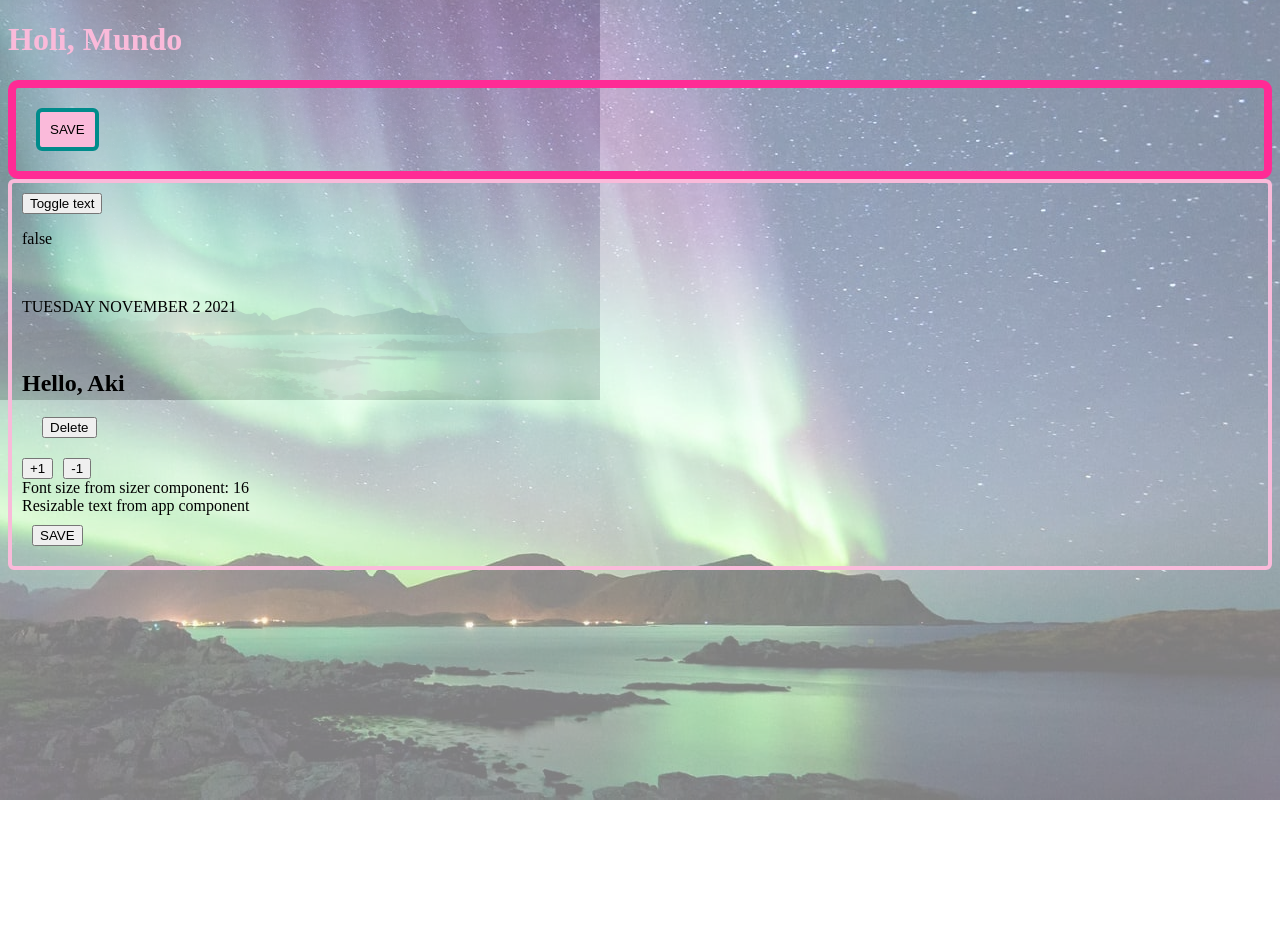
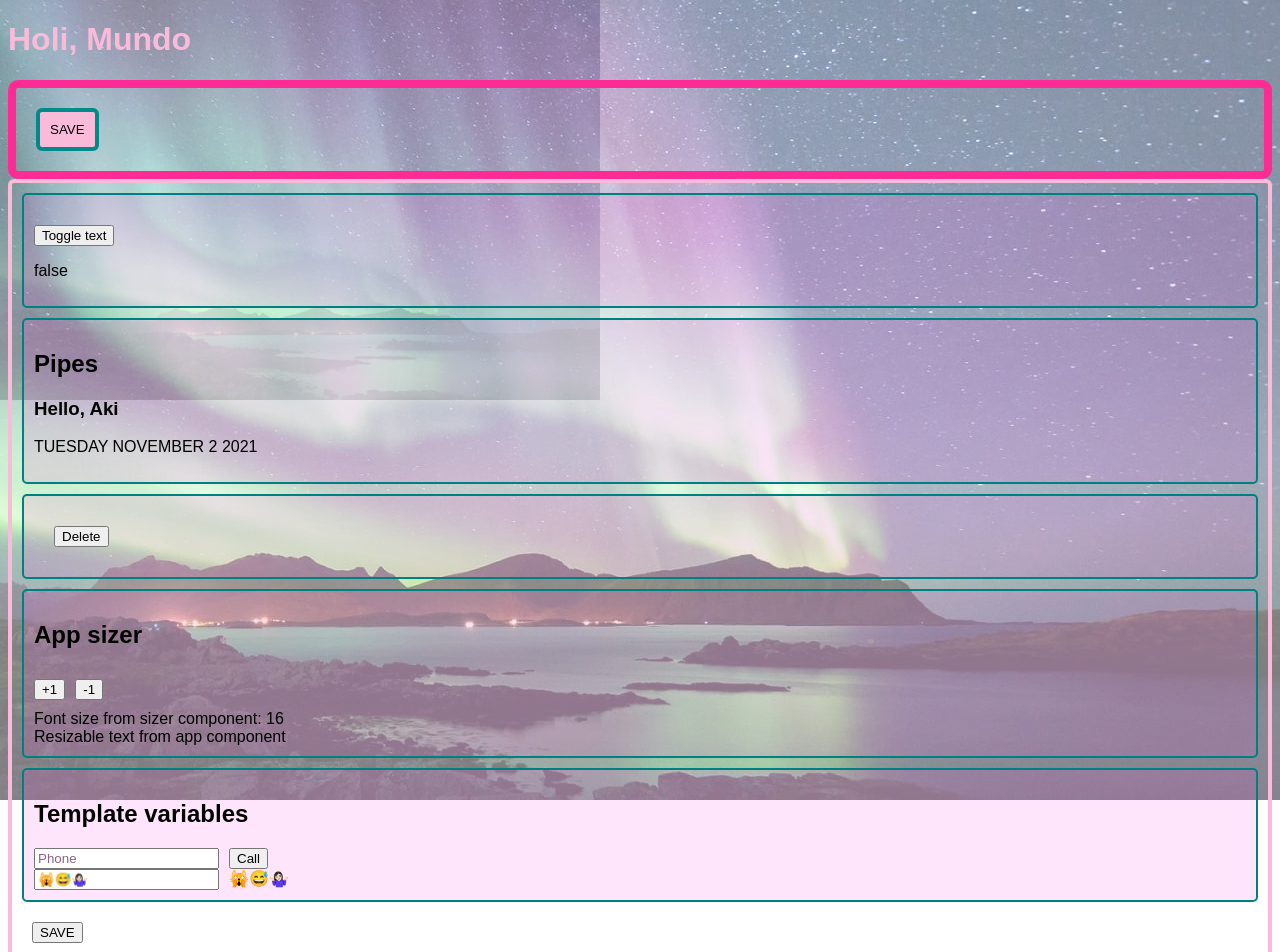
Before and after one commit to adrianaDTS/fcc-ng-test, an Angular app: page / in a window 1280 px wide. Shown: the top 952 px of the page. Before the commit the page ends 800 px from the top, so only its background shows below. Built offline with nearby package versions, Linux system fonts and the light colour scheme.

Commit message:
:recycle: Refactor code

```diff
--- a/src/app/app-sizer/app-sizer.component.html
+++ b/src/app/app-sizer/app-sizer.component.html
@@ -1,8 +1,8 @@
 <div>
-  <button style="margin-right: 10px" (click)="increase()">+1</button>
-  <button (click)="decrease()">-1</button>
+  <button style="margin: 10px 0 10px" (click)="increase()">+1</button>
+  <button style="margin: 10px" (click)="decrease()">-1</button>
   <br />
-  <label [style.font-size.px]="size"
-    >Font size from sizer component: {{ size }}</label
-  >
+  <label [style.font-size.px]="size">
+    Font size from sizer component: {{ size }}
+  </label>
 </div>
--- a/src/app/app.component.html
+++ b/src/app/app.component.html
@@ -4,23 +4,40 @@
   <!-- <h3 question>Is this ng content cool?</h3>
   <p answer>Yes, it is!</p>
   <h2>Hello from root</h2> -->
-  <button (click)="toggleText($event)">Toggle text</button>
-  <p>{{ showText }}</p>
-  <br />
-  <p>{{ todaysDate | date: "EEEE MMMM d y" | uppercase }}</p>
-  <br />
+  <div class="section">
+    <h2></h2>
+    <button (click)="toggleText($event)">Toggle text</button>
+    <p>{{ showText }}</p>
+  </div>
+  <div class="section">
+    <h2>Pipes</h2>
+    <h3>{{ "Aki" | greetingsPipe }}</h3>
+    <p>{{ todaysDate | date: "EEEE MMMM d y" | uppercase }}</p>
+  </div>
   <!-- Pipes are only executed when pure changes are detected
     (a change of a primitive input value such as string, number,
     boolean or symbol, or a change in an object reference, such as date,
     array, function or object) -->
-  <h2>{{ "Aki" | greetingsPipe }}</h2>
 
+  <div class="section">
+    <app-item-details (deleteRequest)="deleteItem($event)"></app-item-details>
+  </div>
 
-<app-item-details (deleteRequest)="deleteItem($event)"></app-item-details>
-
-
-  <app-sizer [(size)]="fontSizepx"></app-sizer>
-  <div [style.font-size.px]="fontSizepx">Resizable text from app component</div>
+  <div class="section">
+    <h2>App sizer</h2>
+    <app-sizer [(size)]="fontSizepx"></app-sizer>
+    <div [style.font-size.px]="fontSizepx">
+      Resizable text from app component
+    </div>
+  </div>
+  <div class="section">
+    <h2>Template variables</h2>
+    <input type="text" placeholder="Phone" #phone />
+    <button (click)="callPhone(phone.value)">Call</button>
+    <br />
+    <input #ref1 type="text" [(ngModel)]="firstExample" />
+    <span *ngIf="true">{{ ref1.value }}</span>
+  </div>
 </app-child>
 
 <!-- Prop binding. This one is recomended, but when you don't have a property to bind,
--- a/src/app/app.component.scss
+++ b/src/app/app.component.scss
@@ -1,3 +1,6 @@
+* {
+  font-family: Arial, Helvetica, sans-serif;
+}
 .bg {
   &-binding-image {
     height: 50vh;
@@ -16,3 +19,20 @@
     opacity: 0.5;
   }
 }
+
+.section {
+  display: block;
+  border: 2px teal solid;
+  border-radius: 5px;
+  padding: 10px;
+  margin: 10px 0;
+  background-color: #ff47e023;
+
+  input {
+    margin-right: 10px;
+
+    &::placeholder {
+      color: #3d07349d;
+    }
+  }
+}
--- a/src/app/app.component.ts
+++ b/src/app/app.component.ts
@@ -11,6 +11,7 @@ export class AppComponent implements OnInit, OnDestroy {
   todaysDate = new Date();
   itemImageUrl = '../assets/aurora-borealis.jpeg';
   fontSizepx: number = 16;
+  firstExample = '🙀😅🤷🏻‍♀️';
 
   ngOnInit() {
     this.intervalSub = setInterval(() => {
@@ -26,7 +27,7 @@ export class AppComponent implements OnInit, OnDestroy {
     }
   }
 
-  /*Passing arguments in the methods can be very useful when submitting forms
+  /* Passing arguments in the methods can be very useful when submitting forms
   or looping through arrays, and you need to access a specific element  */
   toggleText(event: any): void {
     this.showText = !this.showText;
@@ -47,4 +48,9 @@ export class AppComponent implements OnInit, OnDestroy {
   // two way binding: components can share data; syntax("banana-in-a-box"): [()]
   // property binding: []
   // event binding: ()
+
+  callPhone(phone: string) {
+    console.log(phone);
+
+  }
 }
--- a/src/app/app.module.ts
+++ b/src/app/app.module.ts
@@ -1,5 +1,6 @@
 import { NgModule } from '@angular/core';
 import { BrowserModule } from '@angular/platform-browser';
+import { FormsModule } from '@angular/forms';
 
 import { AppRoutingModule } from './app-routing.module';
 
@@ -24,7 +25,8 @@ import { AppSizerComponent } from './app-sizer/app-sizer.component';
   ],
   imports: [
     BrowserModule,
-    AppRoutingModule
+    AppRoutingModule,
+    FormsModule
   ],
   providers: [],
   bootstrap: [AppComponent]
--- a/src/app/child/child.component.ts
+++ b/src/app/child/child.component.ts
@@ -9,7 +9,7 @@ export class ChildComponent implements OnInit {
   @Input() childMessage: string;
   @Output() messageEvent = new EventEmitter;
 
-  message: string = 'Message from child through ViewChild';
+  // message: string = 'Message from child through ViewChild';
 
   constructor() {
     this.childMessage = '(Texto que viene del constructor del Child)';
--- a/src/app/parent/parent.component.ts
+++ b/src/app/parent/parent.component.ts
@@ -7,7 +7,7 @@ import { ChildComponent } from '../child/child.component';
   styleUrls: ['./parent.component.scss']
 })
 export class ParentComponent implements OnInit {
-  @ViewChild(ChildComponent) child: any;
+  // @ViewChild(ChildComponent) child: any;
 
   constructor() { }
 
@@ -18,8 +18,8 @@ export class ParentComponent implements OnInit {
     alert(msg);
   }
 
-  ngAfterViewInit() {
-    alert(this.child.message);
-  }
+  // ngAfterViewInit() {
+  //   alert(this.child.message);
+  // }
 
 }
```
